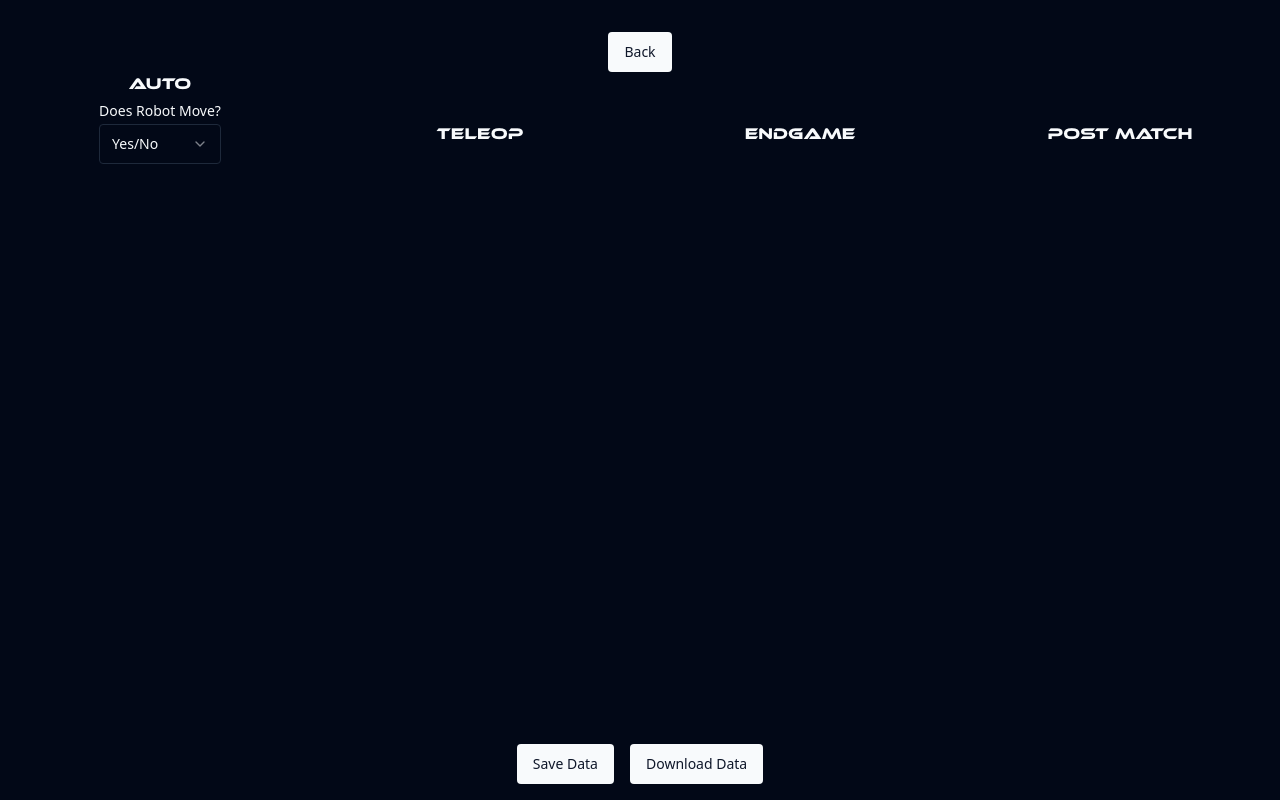
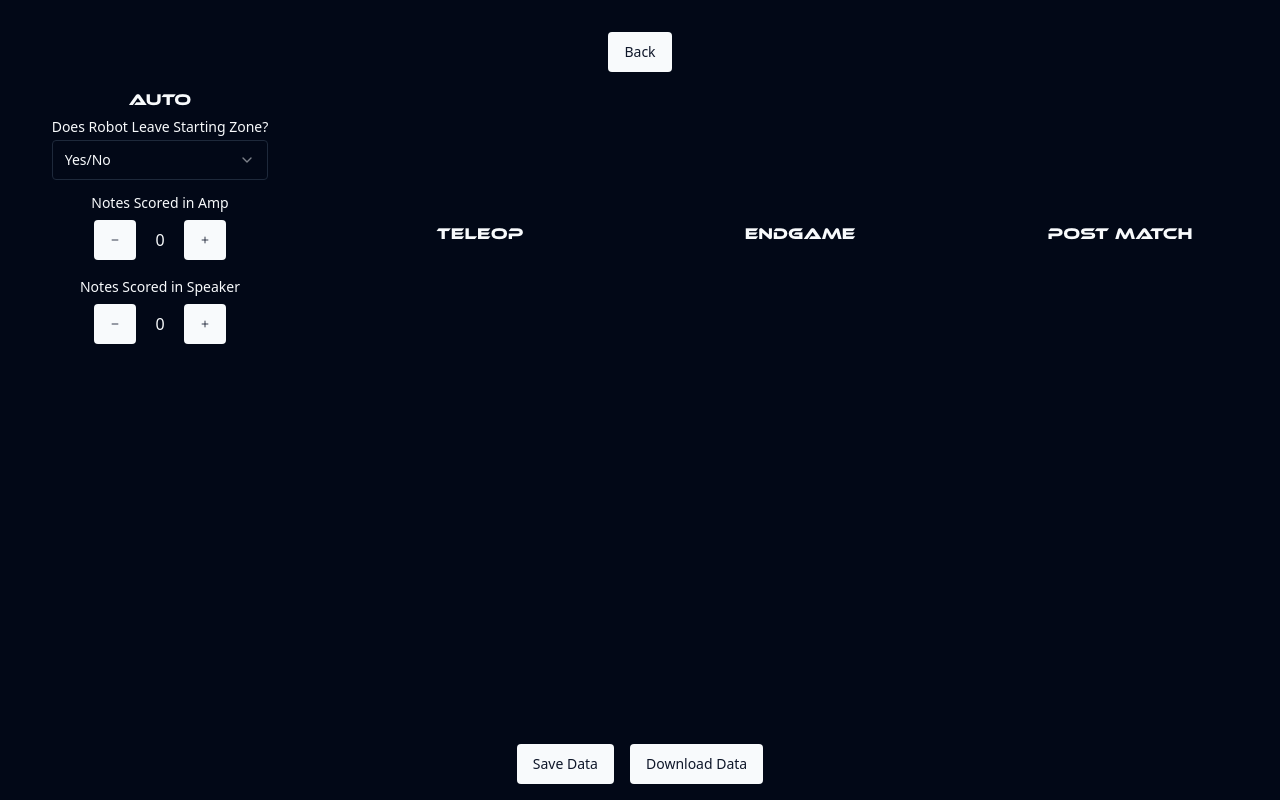
Before and after one commit to itsborck/ScoutingApp, a React (Vite) app: page /match in a window 1280 px wide. Built offline with nearby package versions, Linux system fonts and the light colour scheme.

Commit message:
finish auto section

```diff
--- a/src/components/Match/Auto.tsx
+++ b/src/components/Match/Auto.tsx
@@ -1,15 +1,53 @@
 import { Button } from "@/components/ui/button";
-import { Select, SelectContent, SelectItem, SelectTrigger, SelectValue } from "@/components/ui/select";
 import { Label } from "@/components/ui/label";
+import {
+  Select,
+  SelectContent,
+  SelectItem,
+  SelectTrigger,
+  SelectValue,
+} from "@/components/ui/select";
 import { Minus, Plus } from "lucide-react";
 import { useEffect, useState } from "react";
 
 function Auto() {
-  const [robotMoves, setRobotMoves] = useState(sessionStorage.getItem("robotMoves") || "");
+  const [robotMoves, setRobotMoves] = useState(
+    sessionStorage.getItem("robotMoves") || ""
+  );
+  const [notesScoredInAmp, setNotesScoredInAmp] = useState(0);
+  const [notesScoredInSpeaker, setNotesScoredInSpeaker] = useState(0);
 
   useEffect(() => {
     sessionStorage.setItem("robotMoves", robotMoves);
   }, [robotMoves]);
+
+  useEffect(() => {
+    sessionStorage.setItem("notesScoredInAmpAuto", notesScoredInAmp.toString());
+  }, [notesScoredInAmp]);
+
+  useEffect(() => {
+    sessionStorage.setItem("notesScoredInSpeakerAuto", notesScoredInSpeaker.toString());
+  }, [notesScoredInSpeaker]);
+
+  const addNotesScoredInAmp = () => {
+    setNotesScoredInAmp(notesScoredInAmp + 1);
+  };
+
+  const subtractNotesScoredInAmp = () => {
+    if (notesScoredInAmp > 0) {
+      setNotesScoredInAmp(notesScoredInAmp - 1);
+    }
+  };
+
+  const addNotesScoredInSpeaker = () => {
+    setNotesScoredInSpeaker(notesScoredInSpeaker + 1);
+  };
+
+  const subtractNotesScoredInSpeaker = () => {
+    if (notesScoredInSpeaker > 0) {
+      setNotesScoredInSpeaker(notesScoredInSpeaker - 1);
+    }
+  };
 
   return (
     <>
@@ -18,16 +56,51 @@ function Auto() {
           <h1>Auto</h1>
         </div>
         <div className="grid max-w-sm items-center mt-2 gap-1.5 mx-auto">
-        <Label htmlFor="match-type">Does Robot Move?</Label>
-        <Select value={robotMoves} onValueChange={value => setRobotMoves(value)}>
+          <Label htmlFor="match-type">Does Robot Leave Starting Zone?</Label>
+          <Select
+            value={robotMoves}
+            onValueChange={(value) => setRobotMoves(value)}
+          >
             <SelectTrigger className="rounded">
-            <SelectValue placeholder="Yes/No"/>
+              <SelectValue placeholder="Yes/No" />
             </SelectTrigger>
             <SelectContent className="rounded">
-            <SelectItem value="Yes" className="rounded">Yes</SelectItem>
-            <SelectItem value="No" className="rounded">No</SelectItem>
+              <SelectItem value="Yes" className="rounded">
+                Yes
+              </SelectItem>
+              <SelectItem value="No" className="rounded">
+                No
+              </SelectItem>
             </SelectContent>
           </Select>
+        </div>
+        <div className="grid max-w-sm items-center mt-4 gap-1.5 mx-auto">
+          <Label htmlFor="match-type">Notes Scored in Amp</Label>
+          <div className="flex flex-row items-center justify-center">
+            <Button className="rounded" onClick={subtractNotesScoredInAmp}>
+              <Minus size={10} />
+            </Button>
+            <div className="rounded w-12 h-12 flex flex-row items-center justify-center">
+              <p>{notesScoredInAmp}</p>
+            </div>
+            <Button className="rounded" onClick={addNotesScoredInAmp}>
+              <Plus size={10} />
+            </Button>
+          </div>
+        </div>
+        <div className="grid max-w-sm items-center mt-4 gap-1.5 mx-auto">
+          <Label htmlFor="match-type">Notes Scored in Speaker</Label>
+          <div className="flex flex-row items-center justify-center">
+            <Button className="rounded" onClick={subtractNotesScoredInSpeaker}>
+              <Minus size={10} />
+            </Button>
+            <div className="rounded w-12 h-12 flex flex-row items-center justify-center">
+              <p>{notesScoredInSpeaker}</p>
+            </div>
+            <Button className="rounded" onClick={addNotesScoredInSpeaker}>
+              <Plus size={10} />
+            </Button>
+          </div>
         </div>
       </div>
     </>
--- a/src/components/MatchScouting.tsx
+++ b/src/components/MatchScouting.tsx
@@ -9,7 +9,7 @@ import { Link } from "react-router-dom";
 function MatchScouting() {
   return (
     <>
-      <div className="grid max-w-min items-center mt-8 gap-1.5 mx-auto">
+      <div className="grid max-w-min items-center mt-8 mb-4 gap-1.5 mx-auto">
         <Button asChild className="rounded">
           <Link to={"/"}>Back</Link>
         </Button>
```
Lines whose indentation alone changed are shown as unchanged.
